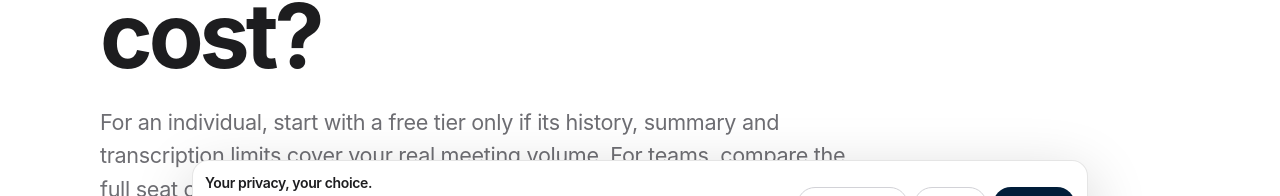
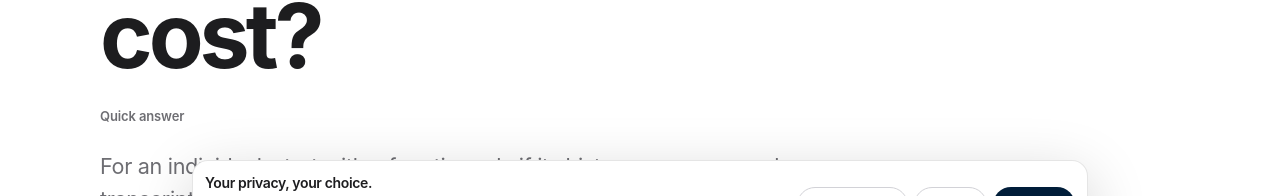
Before and after one commit to LinukaBandara/StackPick, a Next.js app: page /best/ai-meeting-assistant-pricing in a window 1280 px wide. Shown: the part 526-722 px from the top of the page. Built offline with nearby package versions, Linux system fonts and the light colour scheme; no server answers.

Commit message:
Label pricing guide decision summary as quick answer

```diff
--- a/app/best/ai-meeting-assistant-pricing/page.tsx
+++ b/app/best/ai-meeting-assistant-pricing/page.tsx
@@ -28,6 +28,7 @@ export default function Page() {
       <article className="sp-container py-14 sm:py-20">
         <p className="sp-eyebrow">Software pricing · Checked November 7, 2026</p>
         <h1 className="sp-display mt-4 max-w-4xl">AI meeting assistant pricing: what do notes and transcripts really cost?</h1>
+        <p className="sp-eyebrow mt-6">Quick answer</p>
         <p className="sp-body-large mt-6 max-w-3xl">For an individual, start with a free tier only if its history, summary and transcription limits cover your real meeting volume. For teams, compare the full seat cost and the features that matter: shared search, CRM sync, admin controls and retention. This guide compares the providers’ publicly displayed US-dollar plan information for Fathom, Fireflies.ai, Otter.ai and Granola; billing currency, tax, offers and eligibility can differ by country.</p>
 
         <section className="mt-10 overflow-x-auto rounded-2xl border border-[#d2d2d7]">
```
